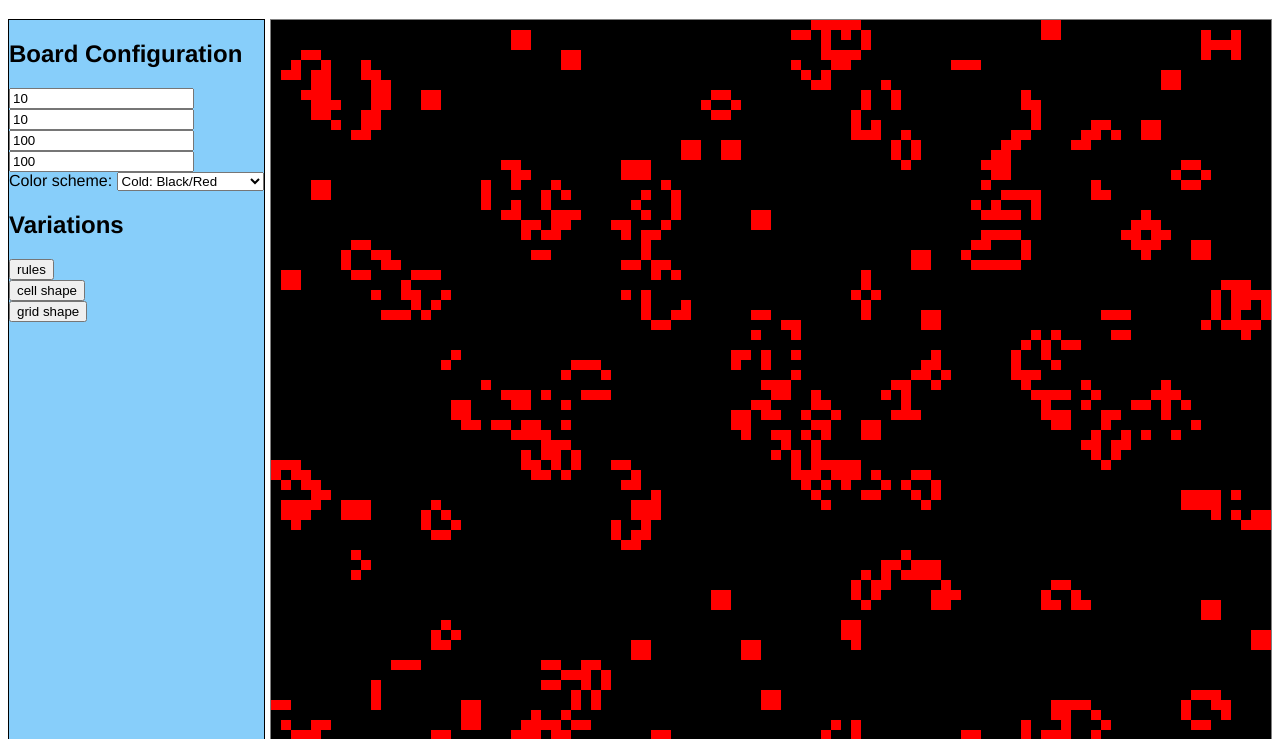
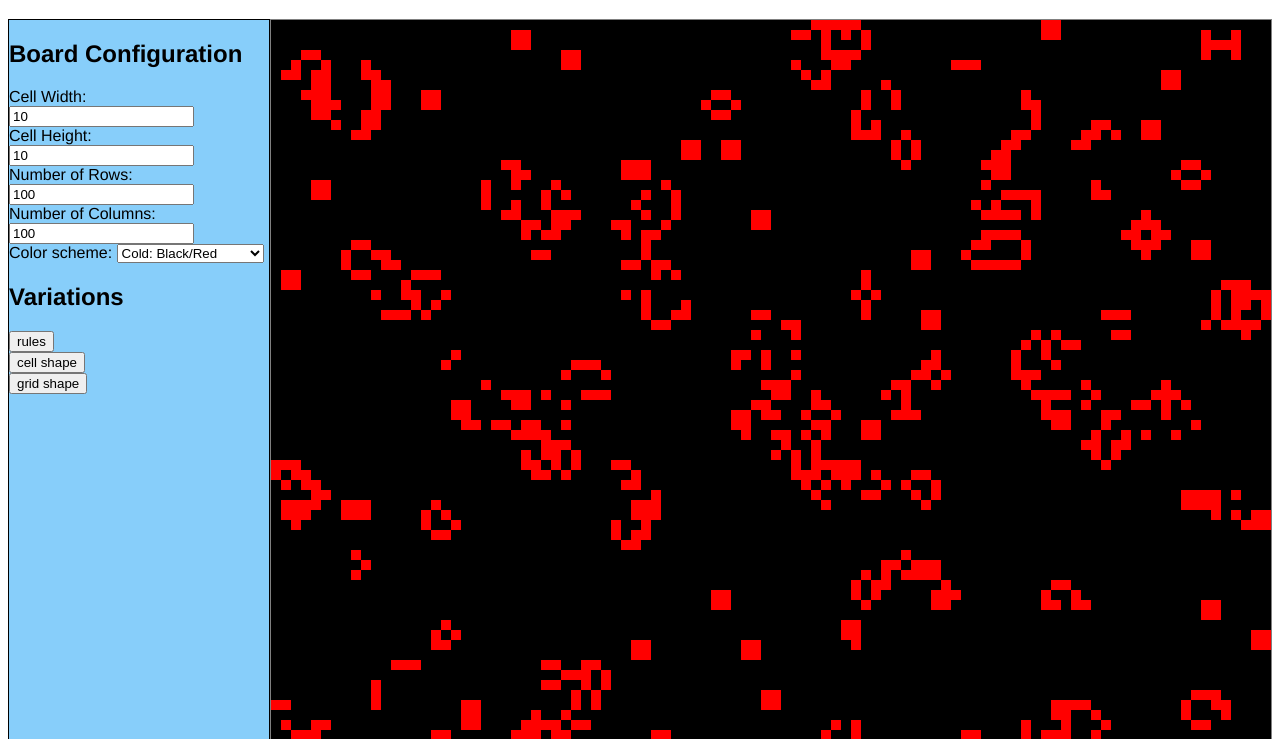
Before and after one commit to per-pro/Game-of-Life, a website built with webpack: page index.html in a window 1280 px wide. Shown: the part 61-800 px from the top of the page. Built offline with nearby package versions, Linux system fonts and the light colour scheme.

Commit message:
add descriptions for each input

```diff
--- a/index.html
+++ b/index.html
@@ -15,12 +15,16 @@
         <div class="settings">
             <div class="config">
                 <h2>Board Configuration</h2>
+                <label for="width">Cell Width:</label>
                 <input type="number" name="Cell Width", id="width", value="10">
                 <br>
+                <label for="height">Cell Height:</label>
                 <input type="number" name="Cell Height", id="height", value="10">
                 <br>
+                <label for="rows">Number of Rows:</label>
                 <input type="number" name="Number of Rows", id="rows", value="100">
                 <br>
+                <label for="columns">Number of Columns:</label>
                 <input type="number" name="Number of Columns", id="cols", value="100">
                 <br>
                 <label for="color">Color scheme:</label>
```
